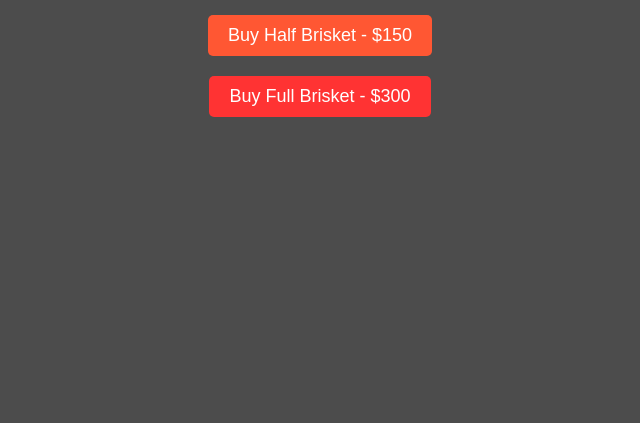
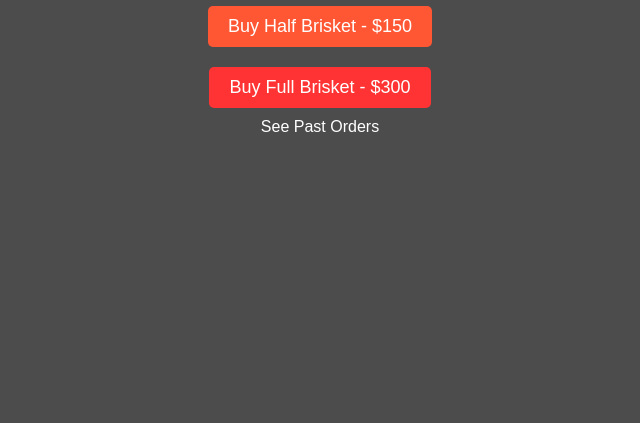
Before and after one commit to AvianAeternum/3chordsbbq-static, a plain HTML site: page index.html in a window 1280 px wide. Shown: the part 377-800 px from the top of the page, without its empty margins (320-960 px from the left). Drawn offline with Linux system fonts and the light colour scheme.

Commit message:
Update index.html

```diff
--- a/index.html
+++ b/index.html
@@ -65,8 +65,10 @@
 <body>
 <div class="content">
   <h1>Smoked Brisket</h1>
-  <a href="https://buy.stripe.com/eVa4iI7Oag6z0Te8ww" class="button half-brisket-button">Buy Half Brisket - $150</a>
-  <a href="https://buy.stripe.com/6oE7uUecy2fJeK4145" class="button full-brisket-button">Buy Full Brisket - $300</a>
+  <a href="checkout-page-for-half-brisket.html" class="button half-brisket-button">Buy Half Brisket - $150</a>
+  <a href="checkout-page-for-full-brisket.html" class="button full-brisket-button">Buy Full Brisket - $300</a>
+  <a href="https://billing.stripe.com/p/login/5kAdTO9M10IwbU4bII" style="color: white; text-decoration: none;">See Past Orders</a>
+
 </div>
 </body>
 </html>
```
